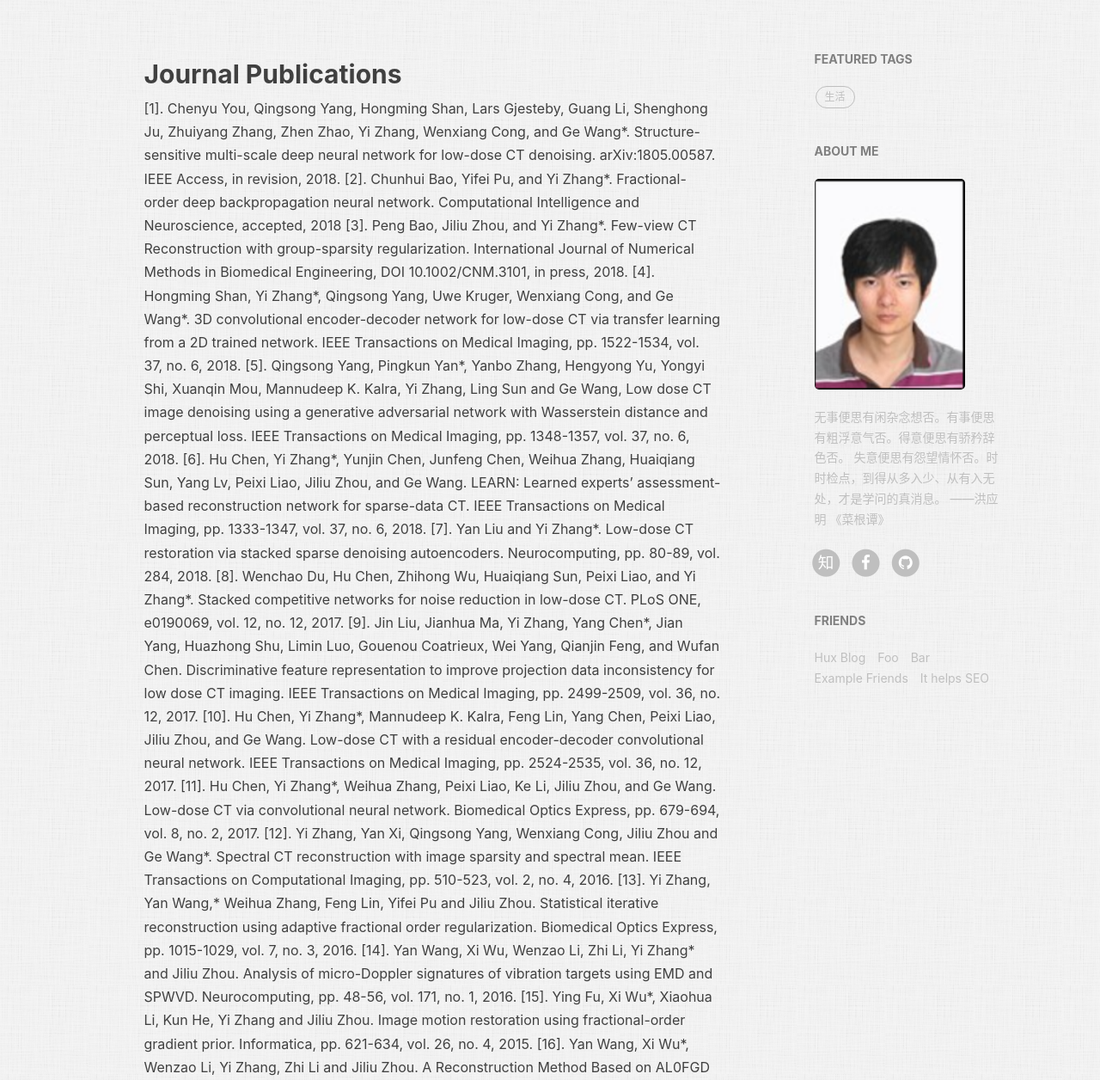
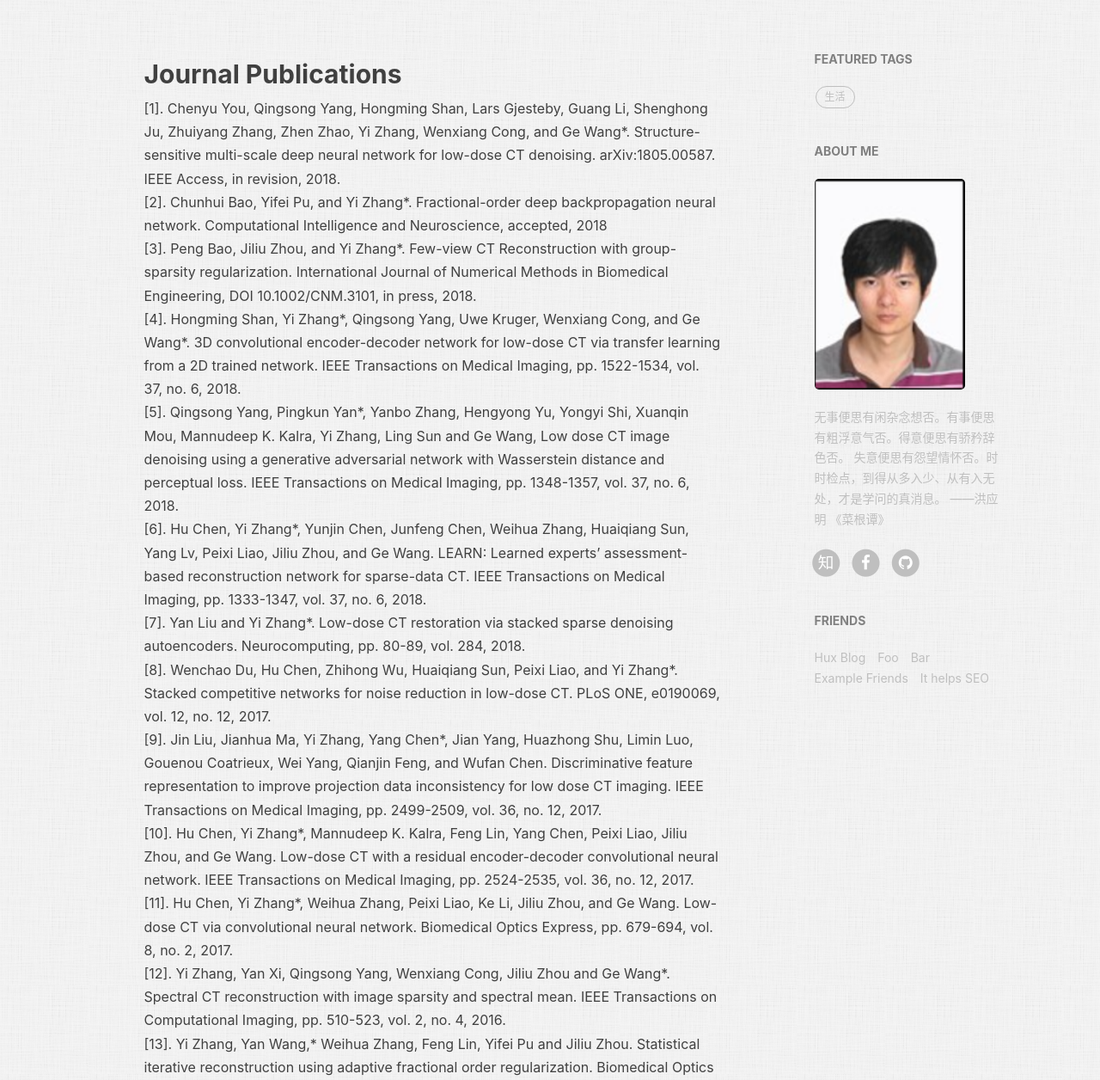
Before and after one commit to qinjiaqi/qinjiaqi.github.io, a Jekyll site: the page built from publication.html, in a window 1280 px wide and 1400 px high, scrolled down 358 px. Shown: the part 144-1400 px from the top of the window at 86% size. Built offline with Jekyll 4.4.1, drawn with Linux system fonts in a browser that asks for light colours; nearby versions of some CDN libraries; comment, search, counter and statistics services are not loaded; some of the changed text lies outside the part shown.

Commit message:
Update publication.html

```diff
--- a/publication.html
+++ b/publication.html
@@ -35,73 +35,73 @@ header-img: "img/cloud2.jpg"
         每天醒来有梦想有音乐，清楚要走向的山岗!<br>
     </p> -->
     <h2>Journal Publications</h2>
-    [1]. Chenyu You, Qingsong Yang, Hongming Shan, Lars Gjesteby, Guang Li, Shenghong Ju, Zhuiyang Zhang, Zhen Zhao, Yi Zhang, Wenxiang Cong, and Ge Wang*. Structure-sensitive multi-scale deep neural network for low-dose CT denoising. arXiv:1805.00587. IEEE Access, in revision, 2018.
+    [1]. Chenyu You, Qingsong Yang, Hongming Shan, Lars Gjesteby, Guang Li, Shenghong Ju, Zhuiyang Zhang, Zhen Zhao, Yi Zhang, Wenxiang Cong, and Ge Wang*. Structure-sensitive multi-scale deep neural network for low-dose CT denoising. arXiv:1805.00587. IEEE Access, in revision, 2018.<br>
 
-    [2]. Chunhui Bao, Yifei Pu, and Yi Zhang*. Fractional-order deep backpropagation neural network. Computational Intelligence and Neuroscience, accepted, 2018
+    [2]. Chunhui Bao, Yifei Pu, and Yi Zhang*. Fractional-order deep backpropagation neural network. Computational Intelligence and Neuroscience, accepted, 2018<br>
 
-    [3]. Peng Bao, Jiliu Zhou, and Yi Zhang*. Few-view CT Reconstruction with group-sparsity regularization. International Journal of Numerical Methods in Biomedical Engineering, DOI 10.1002/CNM.3101, in press, 2018.
+    [3]. Peng Bao, Jiliu Zhou, and Yi Zhang*. Few-view CT Reconstruction with group-sparsity regularization. International Journal of Numerical Methods in Biomedical Engineering, DOI 10.1002/CNM.3101, in press, 2018.<br>
 
-    [4]. Hongming Shan, Yi Zhang*, Qingsong Yang, Uwe Kruger, Wenxiang Cong, and Ge Wang*. 3D convolutional encoder-decoder network for low-dose CT via transfer learning from a 2D trained network. IEEE Transactions on Medical Imaging, pp. 1522-1534, vol. 37, no. 6, 2018.
+    [4]. Hongming Shan, Yi Zhang*, Qingsong Yang, Uwe Kruger, Wenxiang Cong, and Ge Wang*. 3D convolutional encoder-decoder network for low-dose CT via transfer learning from a 2D trained network. IEEE Transactions on Medical Imaging, pp. 1522-1534, vol. 37, no. 6, 2018.<br>
 
     [5]. Qingsong Yang, Pingkun Yan*, Yanbo Zhang, Hengyong Yu, Yongyi Shi, Xuanqin Mou, Mannudeep K. Kalra, Yi Zhang, Ling Sun and Ge Wang, Low dose CT image denoising using a generative adversarial network with Wasserstein distance and perceptual loss. IEEE Transactions on Medical Imaging, pp. 1348-1357, vol. 37, no. 6, 2018.
 
-    [6]. Hu Chen, Yi Zhang*, Yunjin Chen, Junfeng Chen, Weihua Zhang, Huaiqiang Sun, Yang Lv, Peixi Liao, Jiliu Zhou, and Ge Wang. LEARN: Learned experts’ assessment-based reconstruction network for sparse-data CT. IEEE Transactions on Medical Imaging, pp. 1333-1347, vol. 37, no. 6, 2018.
+    <br>[6]. Hu Chen, Yi Zhang*, Yunjin Chen, Junfeng Chen, Weihua Zhang, Huaiqiang Sun, Yang Lv, Peixi Liao, Jiliu Zhou, and Ge Wang. LEARN: Learned experts’ assessment-based reconstruction network for sparse-data CT. IEEE Transactions on Medical Imaging, pp. 1333-1347, vol. 37, no. 6, 2018.
 
-    [7]. Yan Liu and Yi Zhang*. Low-dose CT restoration via stacked sparse denoising autoencoders. Neurocomputing, pp. 80-89, vol. 284, 2018.
+    <br>[7]. Yan Liu and Yi Zhang*. Low-dose CT restoration via stacked sparse denoising autoencoders. Neurocomputing, pp. 80-89, vol. 284, 2018.
 
-    [8]. Wenchao Du, Hu Chen, Zhihong Wu, Huaiqiang Sun, Peixi Liao, and Yi Zhang*. Stacked competitive networks for noise reduction in low-dose CT. PLoS ONE, e0190069, vol. 12, no. 12, 2017.
+    <br>[8]. Wenchao Du, Hu Chen, Zhihong Wu, Huaiqiang Sun, Peixi Liao, and Yi Zhang*. Stacked competitive networks for noise reduction in low-dose CT. PLoS ONE, e0190069, vol. 12, no. 12, 2017.
 
-    [9]. Jin Liu, Jianhua Ma, Yi Zhang, Yang Chen*, Jian Yang, Huazhong Shu, Limin Luo, Gouenou Coatrieux, Wei Yang, Qianjin Feng, and Wufan Chen. Discriminative feature representation to improve projection data inconsistency for low dose CT imaging. IEEE Transactions on Medical Imaging, pp. 2499-2509, vol. 36, no. 12, 2017.
+    <br>[9]. Jin Liu, Jianhua Ma, Yi Zhang, Yang Chen*, Jian Yang, Huazhong Shu, Limin Luo, Gouenou Coatrieux, Wei Yang, Qianjin Feng, and Wufan Chen. Discriminative feature representation to improve projection data inconsistency for low dose CT imaging. IEEE Transactions on Medical Imaging, pp. 2499-2509, vol. 36, no. 12, 2017.
 
-    [10]. Hu Chen, Yi Zhang*, Mannudeep K. Kalra, Feng Lin, Yang Chen, Peixi Liao, Jiliu Zhou, and Ge Wang. Low-dose CT with a residual encoder-decoder convolutional neural network. IEEE Transactions on Medical Imaging, pp. 2524-2535, vol. 36, no. 12, 2017.
+    <br>[10]. Hu Chen, Yi Zhang*, Mannudeep K. Kalra, Feng Lin, Yang Chen, Peixi Liao, Jiliu Zhou, and Ge Wang. Low-dose CT with a residual encoder-decoder convolutional neural network. IEEE Transactions on Medical Imaging, pp. 2524-2535, vol. 36, no. 12, 2017.
 
-    [11]. Hu Chen, Yi Zhang*, Weihua Zhang, Peixi Liao, Ke Li, Jiliu Zhou, and Ge Wang. Low-dose CT via convolutional neural network. Biomedical Optics Express, pp. 679-694, vol. 8, no. 2, 2017.
+    <br>[11]. Hu Chen, Yi Zhang*, Weihua Zhang, Peixi Liao, Ke Li, Jiliu Zhou, and Ge Wang. Low-dose CT via convolutional neural network. Biomedical Optics Express, pp. 679-694, vol. 8, no. 2, 2017.
 
-    [12]. Yi Zhang, Yan Xi, Qingsong Yang, Wenxiang Cong, Jiliu Zhou and Ge Wang*. Spectral CT reconstruction with image sparsity and spectral mean. IEEE Transactions on Computational Imaging, pp. 510-523, vol. 2, no. 4, 2016.
+    <br>[12]. Yi Zhang, Yan Xi, Qingsong Yang, Wenxiang Cong, Jiliu Zhou and Ge Wang*. Spectral CT reconstruction with image sparsity and spectral mean. IEEE Transactions on Computational Imaging, pp. 510-523, vol. 2, no. 4, 2016.
 
-    [13]. Yi Zhang, Yan Wang,* Weihua Zhang, Feng Lin, Yifei Pu and Jiliu Zhou. Statistical iterative reconstruction using adaptive fractional order regularization. Biomedical Optics Express, pp. 1015-1029, vol. 7, no. 3, 2016.
+    <br>[13]. Yi Zhang, Yan Wang,* Weihua Zhang, Feng Lin, Yifei Pu and Jiliu Zhou. Statistical iterative reconstruction using adaptive fractional order regularization. Biomedical Optics Express, pp. 1015-1029, vol. 7, no. 3, 2016.
 
-    [14]. Yan Wang, Xi Wu, Wenzao Li, Zhi Li, Yi Zhang* and Jiliu Zhou. Analysis of micro-Doppler signatures of vibration targets using EMD and SPWVD. Neurocomputing, pp. 48-56, vol. 171, no. 1, 2016.
+    <br>[14]. Yan Wang, Xi Wu, Wenzao Li, Zhi Li, Yi Zhang* and Jiliu Zhou. Analysis of micro-Doppler signatures of vibration targets using EMD and SPWVD. Neurocomputing, pp. 48-56, vol. 171, no. 1, 2016.
 
-    [15]. Ying Fu, Xi Wu*, Xiaohua Li, Kun He, Yi Zhang and Jiliu Zhou. Image motion restoration using fractional-order gradient prior. Informatica, pp. 621-634, vol. 26, no. 4, 2015.
+    <br>[15]. Ying Fu, Xi Wu*, Xiaohua Li, Kun He, Yi Zhang and Jiliu Zhou. Image motion restoration using fractional-order gradient prior. Informatica, pp. 621-634, vol. 26, no. 4, 2015.
 
-    [16]. Yan Wang, Xi Wu*, Wenzao Li, Yi Zhang, Zhi Li and Jiliu Zhou. A Reconstruction Method Based on AL0FGD for Compressed Sensing in Border Monitoring WSN System. PLOS ONE, e112932, vol. 9, no. 12, 2014.
+    <br>[16]. Yan Wang, Xi Wu*, Wenzao Li, Yi Zhang, Zhi Li and Jiliu Zhou. A Reconstruction Method Based on AL0FGD for Compressed Sensing in Border Monitoring WSN System. PLOS ONE, e112932, vol. 9, no. 12, 2014.
 
-    [17]. Menglong Yang*, Yiguang Liu, Zhisheng You, Xiaofeng Li and Yi Zhang. A homography transform based higher-order MRF model for stereo matching. Pattern Recognition Letters, pp. 66-71, vol. 40, no. 1, 2014.
+    <br>[17]. Menglong Yang*, Yiguang Liu, Zhisheng You, Xiaofeng Li and Yi Zhang. A homography transform based higher-order MRF model for stereo matching. Pattern Recognition Letters, pp. 66-71, vol. 40, no. 1, 2014.
 
-    [18]. Yi Zhang*, Weihua Zhang, Yinjie Lei and Jiliu Zhou. Few-view image reconstruction with fractional-order total variation. Journal of the Optical Society of America A, pp. 981-995, vol. 31, no. 5, 2014.
+    <br>[18]. Yi Zhang*, Weihua Zhang, Yinjie Lei and Jiliu Zhou. Few-view image reconstruction with fractional-order total variation. Journal of the Optical Society of America A, pp. 981-995, vol. 31, no. 5, 2014.
 
-    [19]. Yi Zhang, Weihua Zhang* and Jiliu Zhou. Accurate sparse-projection image reconstruction via nonlocal TV regularization. The Scientific World Journal, Article ID 458496, 7 pages, 2014.
+    <br>[19]. Yi Zhang, Weihua Zhang* and Jiliu Zhou. Accurate sparse-projection image reconstruction via nonlocal TV regularization. The Scientific World Journal, Article ID 458496, 7 pages, 2014.
 
-    [20]. Ying Fu*, Xiaohua Li, Lei Liang, Yi Zhang and Jiliu Zhou. The restoration of textured images using fractional-order regularization. Mathematical Problems in Engineering, Article ID 356906, 10 pages, 2014.
+    <br>[20]. Ying Fu*, Xiaohua Li, Lei Liang, Yi Zhang and Jiliu Zhou. The restoration of textured images using fractional-order regularization. Mathematical Problems in Engineering, Article ID 356906, 10 pages, 2014.
 
-    [21]. Yi Zhang, Wei-Hua Zhang*, Hu Chen, Meng-Long Yang, Tai-Yong Li and Ji-Liu Zhou. Few-view image reconstruction combining total variation and a high-order norm. International Journal of Imaging Systems and Technology, pp. 249-255, vol. 23, no. 3, 2013.
+    <br>[21]. Yi Zhang, Wei-Hua Zhang*, Hu Chen, Meng-Long Yang, Tai-Yong Li and Ji-Liu Zhou. Few-view image reconstruction combining total variation and a high-order norm. International Journal of Imaging Systems and Technology, pp. 249-255, vol. 23, no. 3, 2013.
 
-    [22]. Weihua Zhang, Yi Zhang*, Chaobang Gao and Jiliu Zhou. Action recognition by joint spatial-temporal motion feature. Journal of Applied Mathematics, Article ID 605469, 9 pages, 2013
+    <br>[22]. Weihua Zhang, Yi Zhang*, Chaobang Gao and Jiliu Zhou. Action recognition by joint spatial-temporal motion feature. Journal of Applied Mathematics, Article ID 605469, 9 pages, 2013
 
-    [23]. Yi Zhang*, Yi-Fei Pu, Wei-Hua Zhang, Jin-Rong Hu, Han Wang Yinjie Lei and Jiliu Zhou. A novel noniterative metal artifact reduction method using coherence transport with fast marching in computed tomography. International Journal of Imaging Systems and Technology, pp. 200-207, vol. 22, no. 4, 2012.
+    <br>[23]. Yi Zhang*, Yi-Fei Pu, Wei-Hua Zhang, Jin-Rong Hu, Han Wang Yinjie Lei and Jiliu Zhou. A novel noniterative metal artifact reduction method using coherence transport with fast marching in computed tomography. International Journal of Imaging Systems and Technology, pp. 200-207, vol. 22, no. 4, 2012.
 
-    [24]. Yi Zhang*, Yi-Fei Pu, Jin-Rong Hu and Ji-Liu Zhou. A class of fractional-order variational image inpainting models. Applied Mathematics & Information Sciences, pp. 299-306, vol. 6, no. 2, 2012.
+    <br>[24]. Yi Zhang*, Yi-Fei Pu, Jin-Rong Hu and Ji-Liu Zhou. A class of fractional-order variational image inpainting models. Applied Mathematics & Information Sciences, pp. 299-306, vol. 6, no. 2, 2012.
 
-    [25]. Yi Zhang*, Yifei Pu and Jiliu Zhou. Suppression of computed tomography metal artifacts using curvature driven diffusions based sinogram inpainting. Advanced Science Letters, pp. 208-211, vol. 5, no. 1, 2012.
+    <br>[25]. Yi Zhang*, Yifei Pu and Jiliu Zhou. Suppression of computed tomography metal artifacts using curvature driven diffusions based sinogram inpainting. Advanced Science Letters, pp. 208-211, vol. 5, no. 1, 2012.
 
-    [26]. Jin-Rong Hu*, Yi-Fei Pu, Xi Wu, Yi Zhang and Ji-Liu Zhou. Improved DCT-Based Nonlocal Means Filter for MR Images Denoising. Computational and Mathematical Methods in Medicine, Article ID 232685, 14 pages, 2012
+    <br>[26]. Jin-Rong Hu*, Yi-Fei Pu, Xi Wu, Yi Zhang and Ji-Liu Zhou. Improved DCT-Based Nonlocal Means Filter for MR Images Denoising. Computational and Mathematical Methods in Medicine, Article ID 232685, 14 pages, 2012
 
-    [27]. Jinrong Hu*, Yifei Pu, Yi Zhang and Jiliu Zhou. Nonlocal means denoising algorithm based on DCT subspace. Journal of Computer-Aided Design and Computer Graphics, pp. 89-96, vol. 24, no. 1, 2012.
+    <br>[27]. Jinrong Hu*, Yifei Pu, Yi Zhang and Jiliu Zhou. Nonlocal means denoising algorithm based on DCT subspace. Journal of Computer-Aided Design and Computer Graphics, pp. 89-96, vol. 24, no. 1, 2012.
 
-    [28]. Yi Zhang*，Yi-Fei Pu, Jin-Rong Hu, Yan Liu, Qing-Li Chen and Ji-Liu Zhou. Efficient CT metal artifacts reduction based on fractional-order curvature diffusion. Computational and Mathematical Methods in Medicine, Article ID 173748, 9 pages, 2011.
+    <br>[28]. Yi Zhang*，Yi-Fei Pu, Jin-Rong Hu, Yan Liu, Qing-Li Chen and Ji-Liu Zhou. Efficient CT metal artifacts reduction based on fractional-order curvature diffusion. Computational and Mathematical Methods in Medicine, Article ID 173748, 9 pages, 2011.
 
-    [29]. Yi Zhang*, Yi-Fei Pu, Jin-Rong Hu, Yan Liu and Ji-Liu Zhou. A new CT metal artifacts reduction algorithm based on fractional-order sinogram inpainting. Journal of X-Ray Science and Technology, pp. 373-384, vol. 19, no. 3, 2011.
+    <br>[29]. Yi Zhang*, Yi-Fei Pu, Jin-Rong Hu, Yan Liu and Ji-Liu Zhou. A new CT metal artifacts reduction algorithm based on fractional-order sinogram inpainting. Journal of X-Ray Science and Technology, pp. 373-384, vol. 19, no. 3, 2011.
 
-    [30]. Yi Zhang*, Yifei Pu and Jiliu Zhou. Construction of Fractional Derivation Masks and Corresponding Filter. Journal of South China University of Technology (Natural Science Edition) , pp. 95-101, vol. 39, no. 7, 2011.
+    <br>[30]. Yi Zhang*, Yifei Pu and Jiliu Zhou. Construction of Fractional Derivation Masks and Corresponding Filter. Journal of South China University of Technology (Natural Science Edition) , pp. 95-101, vol. 39, no. 7, 2011.
 
-    [31]. Yi Zhang*, Yifei Pu, Jiliu Zhou, Jinrong Hu and Yan Liu. Salt-and-pepper noise suppression with a novel two stage algorithm. Journal of Information and Computational Science, pp. 1301-1306, vol. 7, no. 6, 2010.
+    <br>[31]. Yi Zhang*, Yifei Pu, Jiliu Zhou, Jinrong Hu and Yan Liu. Salt-and-pepper noise suppression with a novel two stage algorithm. Journal of Information and Computational Science, pp. 1301-1306, vol. 7, no. 6, 2010.
 
-    [32]. Yi Zhang*, Yifei Pu and Jiliu Zhou. Construction of fractional differential masks based on Riemann-Liouville definition. Journal of Computational Information Systems, pp. 3191-3199, vol. 6, no. 10, 2010.
+    <br>[32]. Yi Zhang*, Yifei Pu and Jiliu Zhou. Construction of fractional differential masks based on Riemann-Liouville definition. Journal of Computational Information Systems, pp. 3191-3199, vol. 6, no. 10, 2010.
 
-    [33]. Yi Zhang*, Yuming Jiang, Jingtao Fu and Xixu He. Application of BPM based on workflow. Computer Engineering, vol. 34, no. 20, pp.292-295, 2008 (in Chinese)
+    <br>[33]. Yi Zhang*, Yuming Jiang, Jingtao Fu and Xixu He. Application of BPM based on workflow. Computer Engineering, vol. 34, no. 20, pp.292-295, 2008 (in Chinese)
 
-    [34]. Yifei Pu, Yi Zhang, Jiliu Zhou. 1~2 fractional-order derivation digital image filter based on Riemann-Liouville definition. Invention Patent of China , 201010147491.4
+    <br>[34]. Yifei Pu, Yi Zhang, Jiliu Zhou. 1~2 fractional-order derivation digital image filter based on Riemann-Liouville definition. Invention Patent of China , 201010147491.4
 </div>
 
 <!-- English Version -->
```
